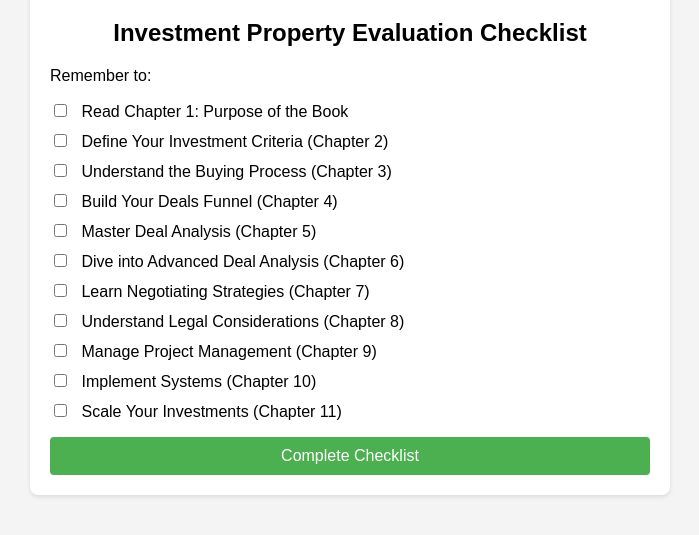
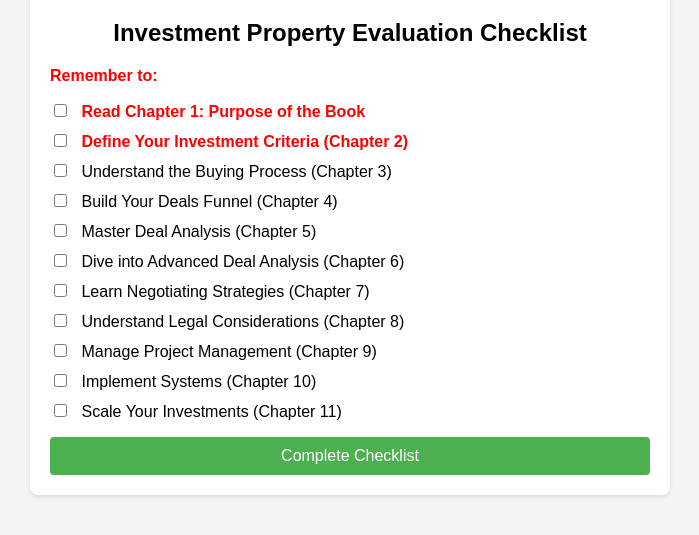
Before and after one commit to JoshalPattni/Checklist-Tool, a plain HTML site: page index.html in a window 1280 px wide. Shown: the part 89-624 px from the top of the page, without its empty margins (290-989 px from the left). Drawn offline with Linux system fonts and the light colour scheme.

Commit message:
Update styles.css

```diff
--- a/styles.css
+++ b/styles.css
@@ -53,3 +53,8 @@ button:hover {
     margin-top: 20px;
     text-align: center;
 }
+
+.important {
+    color: red;
+    font-weight: bold;
+}
```
